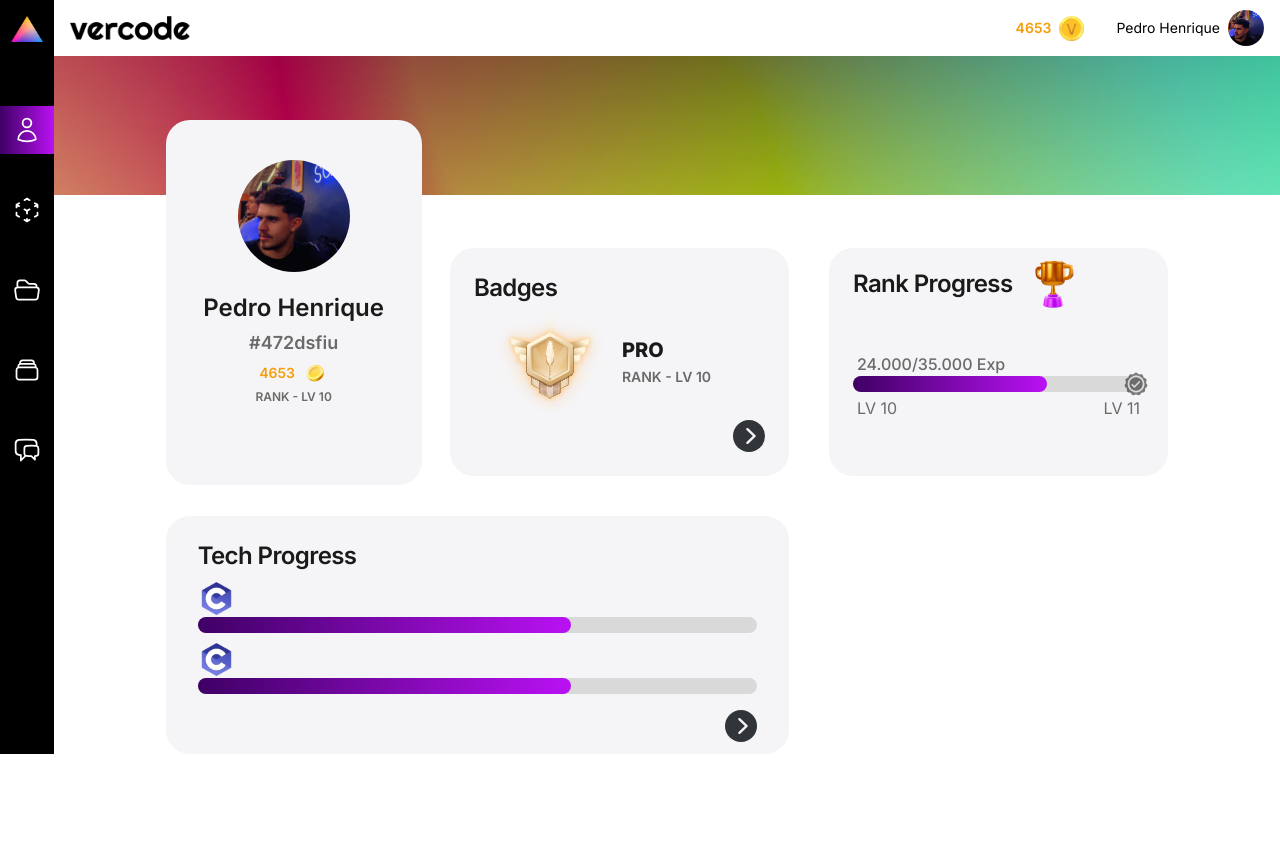
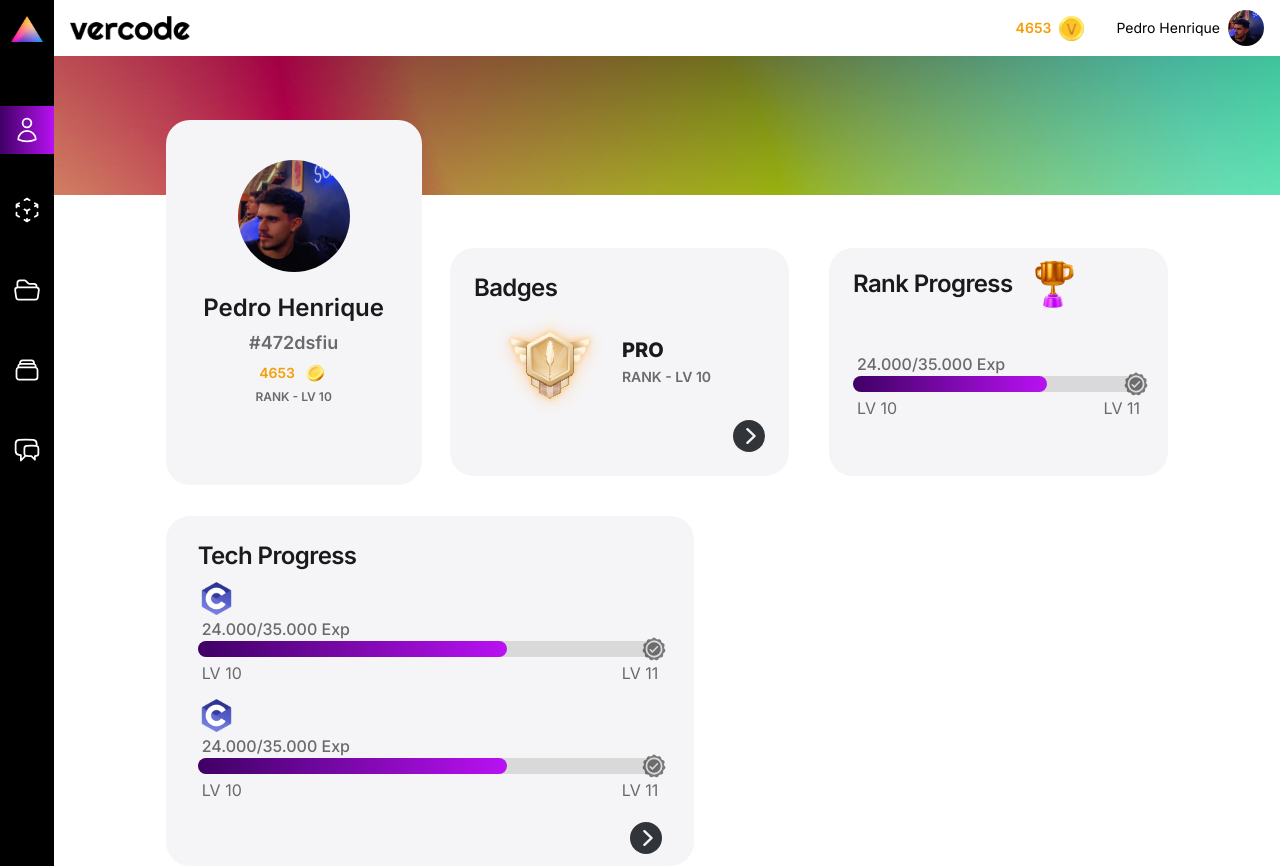
Before and after one commit to vercodeorg/vercode, a Next.js app: page /user in a window 1280 px wide. Before the commit the page ends 800 px from the top, so only its background shows below. Built offline with nearby package versions, Linux system fonts and the light colour scheme.

Commit message:
feat: added userId props to TechProgress component

```diff
--- a/app/components/TechProgress/index.tsx
+++ b/app/components/TechProgress/index.tsx
@@ -1,11 +1,12 @@
 import Image from "next/image"
-import ProgressBar from "../ProgressBar"
+import ProgressBar from "../DefaultProgressBar"
 import CIcon from "../../assets/icons/C.svg"
 import { ChevronRightIcon } from "@heroicons/react/20/solid";
+import Link from "next/link";
 
-const TechProgress = () => {
+const TechProgress = ({userId}: {userId: number}) => {
     return (
-        <div className="lg:col-span-7 2xl:col-span-3 row-span-1 bg-cleaner-gray relative rounded-3xl px-8 pt-6 pb-3">
+        <div className="col-span-6 row-span-1 bg-cleaner-gray relative rounded-3xl px-8 pt-6 pb-3">
             <h2 className="font-semibold xl:text-2xl text-dark-gray tracking-tight">Tech Progress</h2>
             <div>
                 <div className="lg:pt-2 2xl:pt-5">
@@ -17,11 +18,11 @@ const TechProgress = () => {
                 </div>
                 <ProgressBar />
             </div>
-            <a href="">
+            <Link href={`user/${userId}/techprogress`}>
                 <div className="lg:w-8 2xl:w-10 bg-strong-gray rounded-full float-right mt-4">
                     <ChevronRightIcon className="text-cleaner-gray translate-x-[2px]"/>
                 </div>
-            </a>
+            </Link>
         </div>
     )
 }
```
